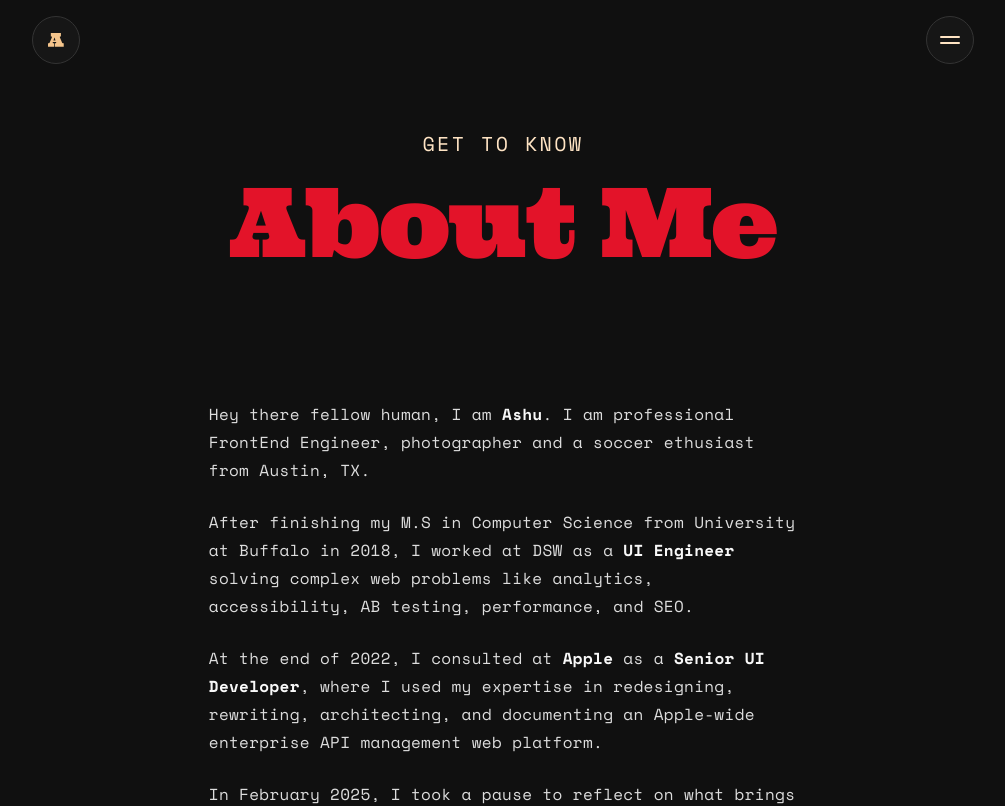
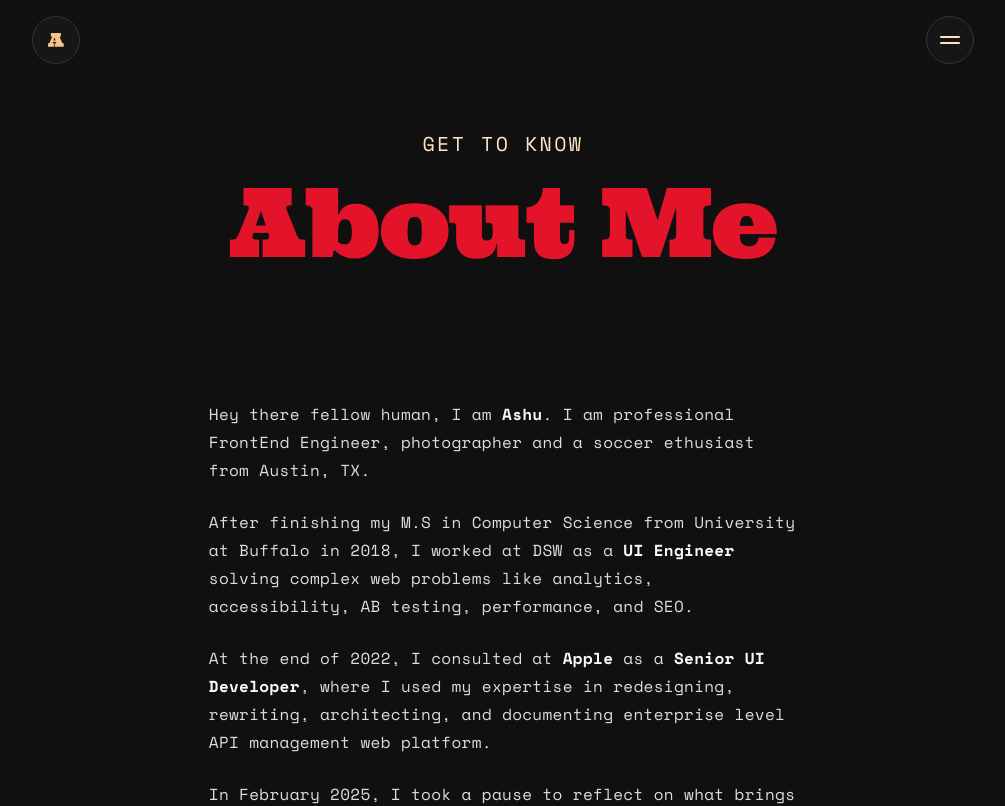
Before and after one commit to ashujainvi/ashu-jainvi-ui, a React (Vite) app: page /about in a window 1280 px wide. Shown: the top 806 px of the page, without its empty margins (137-1142 px from the left). Built offline with nearby package versions, Linux system fonts and the light colour scheme.

Commit message:
fix about

```diff
--- a/src/pages/About/About.tsx
+++ b/src/pages/About/About.tsx
@@ -26,8 +26,8 @@ const About = () => (
         <p>
           At the end of 2022, I consulted at <strong>Apple</strong> as a{' '}
           <strong>Senior UI Developer</strong>, where I used my expertise in
-          redesigning, rewriting, architecting, and documenting an Apple-wide
-          enterprise API management web platform.
+          redesigning, rewriting, architecting, and documenting enterprise level
+          API management web platform.
         </p>
         <p>
           In February 2025, I took a pause to reflect on what brings me joy. I
```
